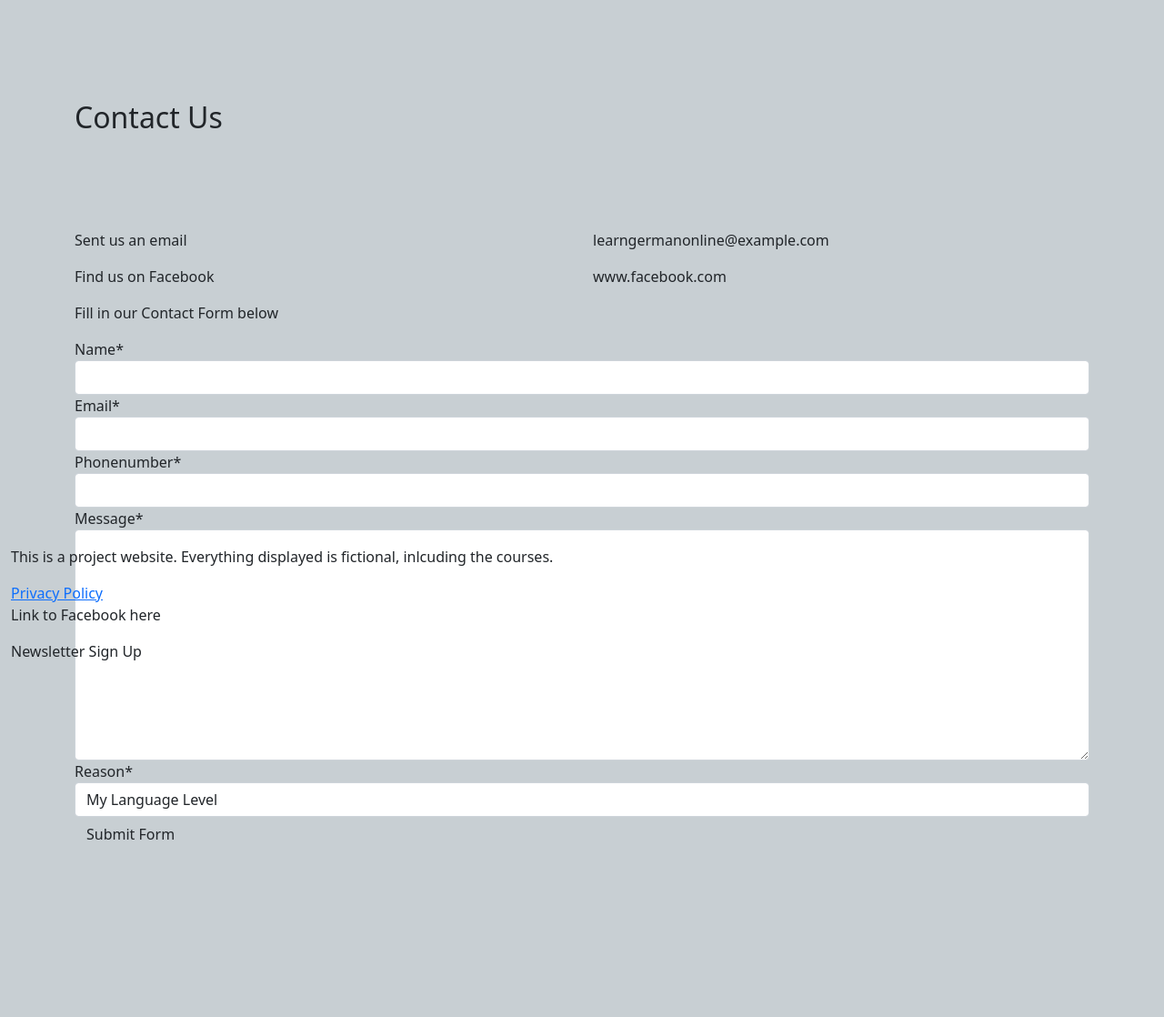
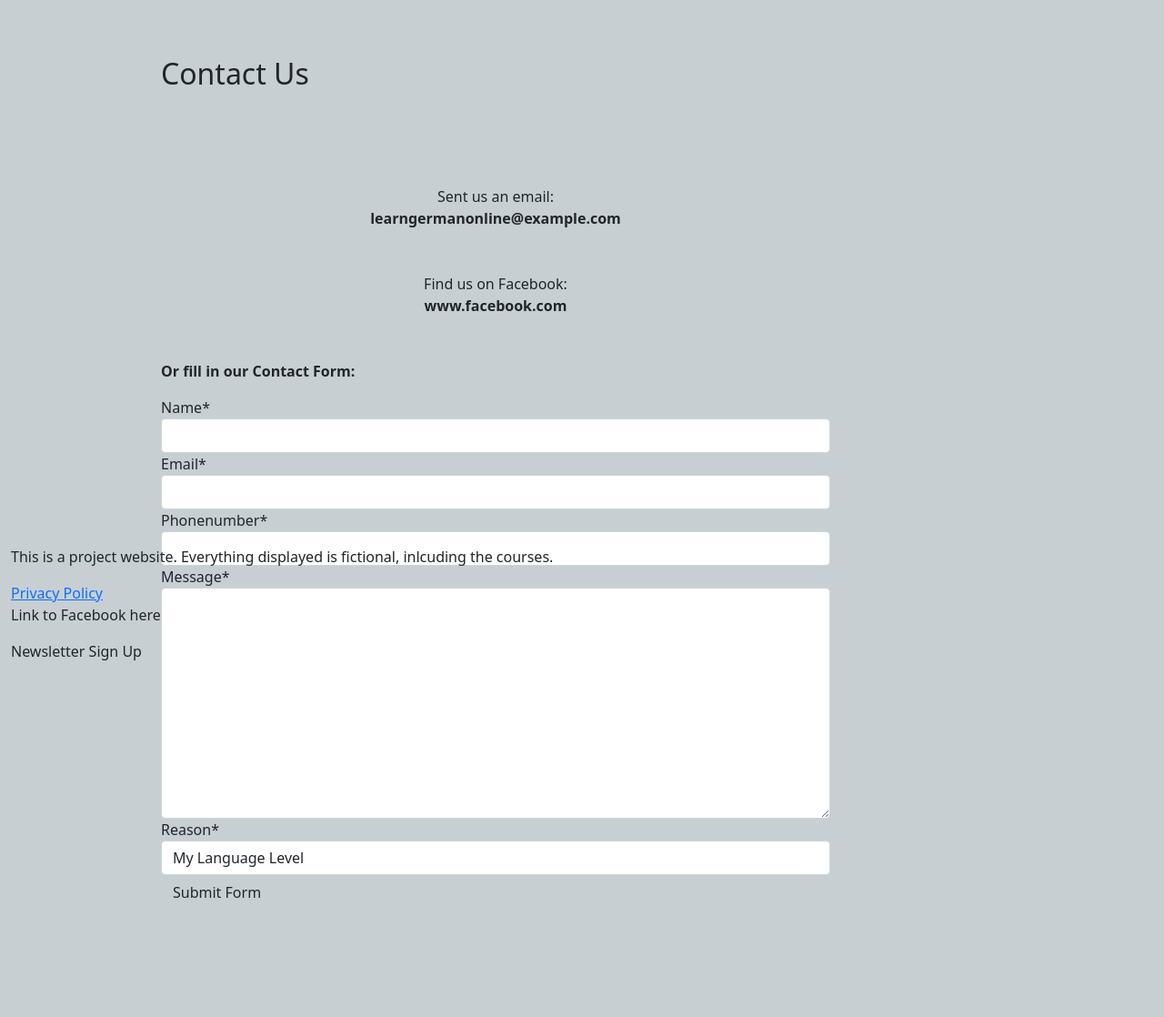
Before and after one commit to JulianeGampe/language-school, a Django app: template contact/templates/contact/contact.html in a window 1280 px wide. Shown: the part 56-1174 px from the top of the page at 91% size. Before the commit the page ends 979 px from the top, so only its background shows below. Run offline with Django 3.2, Linux system fonts and the light colour scheme; the template is opened without the code that fills it: values that come from a table or form of the project are taken from there, others are empty; parts of the project's set-up code (start-up, migrations or seed data) failed here and were passed over; some libraries are stand-ins or nearby versions.

Commit message:
Style contact page

```diff
--- a/contact/templates/contact/contact.html
+++ b/contact/templates/contact/contact.html
@@ -5,39 +5,42 @@
 {% block content %}
 
 
-<div class="container mb-5">
+<div class="container">
     <div class="row mt-5">
-        <div class="col mt-5">
+        <div class="col-md-8 offset-md-1">
             <h2>Contact Us</h2>
         </div>
     </div>
 
     <div class="row mt-5">
-        <div class="col mt-5">
-            <p>Sent us an email</p>
+        <div class="col-md-8 offset-md-1 mt-5 text-center">
+            Sent us an email:
         </div>
-        <div class="col mt-5">
-            <p>learngermanonline@example.com</p>
+    </div>
+    <div class="row">
+        <div class="col-md-8 offset-md-1 text-center fw-bold">
+            learngermanonline@example.com
+        </div>
+    </div>
+    <div class="row mt-5">
+        <div class="col-md-8 offset-md-1 text-center">
+            Find us on Facebook:
+        </div>
+    </div>
+    <div class="row">
+        <div class="col-md-8 offset-md-1 text-center fw-bold">
+            www.facebook.com
         </div>
     </div>
 
-    <div class="row">
-        <div class="col">
-            <p>Find us on Facebook</p>
-        </div>
-        <div class="col">
-            <p>www.facebook.com</p>
+    <div class="row mt-5">
+        <div class="col-md-8 offset-md-1 fw-bold">
+            Or fill in our Contact Form:
         </div>
     </div>
 
-    <div class="row">
-        <div class="col">
-            <p>Fill in our Contact Form below</p>
-        </div>
-    </div>
-
-    <div class="row">
-        <div class="col mb-5">
+    <div class="row mt-3">
+        <div class="col-md-8 offset-md-1 mb-5">
             <form action="{% url 'contact' %}" method="POST" enctype="multipart/form-data">
                 {% csrf_token %}
                 {{ form|crispy }}
```
